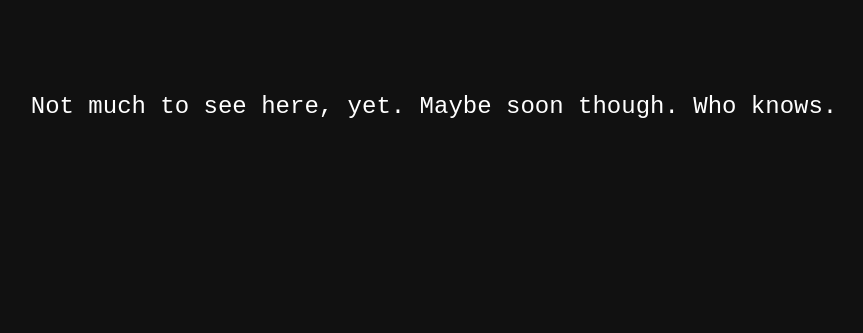
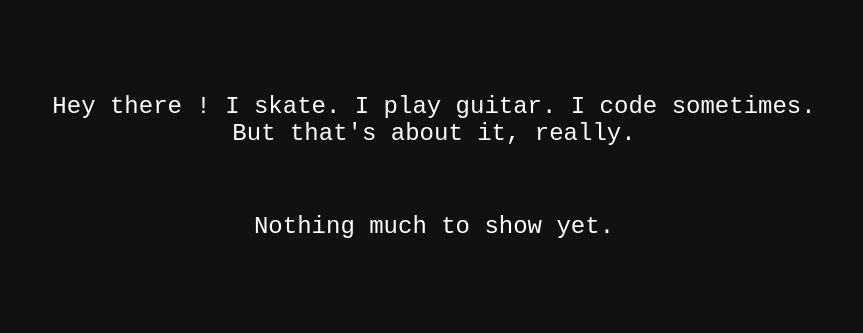
Before and after one commit to junielldiaz/junielldiaz.github.io, a plain HTML site: page index.html in a window 1280 px wide. Shown: the part 152-485 px from the top of the page, without its empty margins (206-1069 px from the left). Drawn offline with Linux system fonts and the light colour scheme.

Commit message:
small changes

```diff
--- a/index.html
+++ b/index.html
@@ -28,7 +28,12 @@
         <br>
         <br>
         <p id="paragraphOne">
-            Not much to see here, yet. Maybe soon though. Who knows.
+            Hey there ! I skate. I play guitar. I code sometimes.<br>
+            But that's about it, really.
+        </p>
+        <br>
+        <p id="paragraphTwo">
+            Nothing much to show yet.
         </p>
 
         <footer>
--- a/style.css
+++ b/style.css
@@ -57,6 +57,13 @@ button:hover{
     color: white;
 }
 
+#paragraphTwo{
+    font-size: 1.5em;
+    text-align: center;
+    color: white;
+}
+
+
 /* Footer and below */
 
 footer{
```
